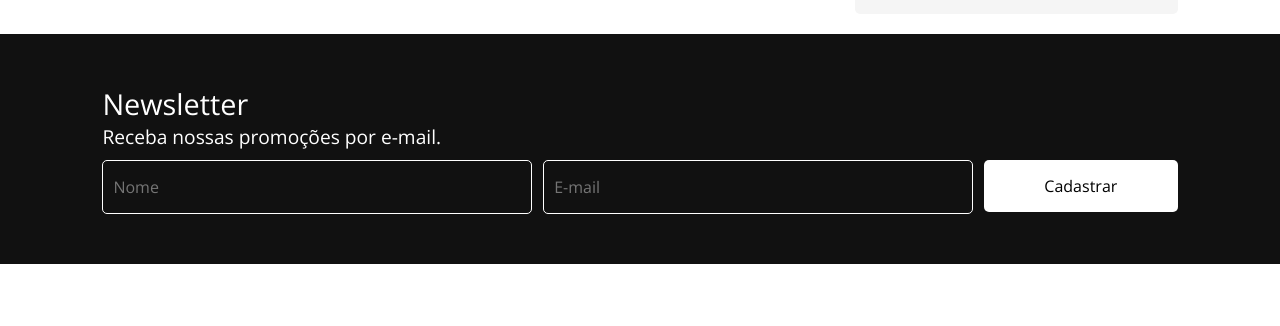
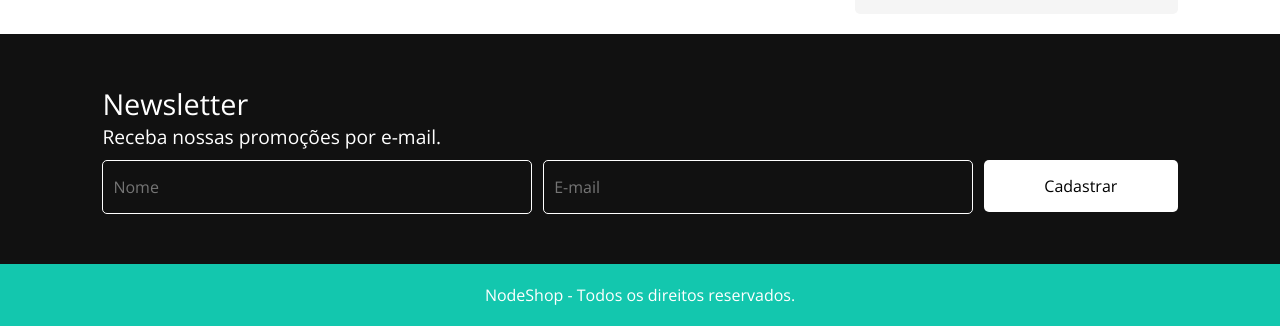
Before and after one commit to fabioml10/html-css, a plain HTML site: page index.html in a window 1280 px wide. Shown: the part 750-1076 px from the top of the page. Before the commit the page ends 1014 px from the top, so only its background shows below. Drawn offline with nearby package versions, Linux system fonts and the light colour scheme.

Commit message:
Footer created

```diff
--- a/css/style.css
+++ b/css/style.css
@@ -213,3 +213,17 @@ p {
   float: right;
   cursor: pointer;
 }
+
+/*rodape*/
+
+.rodape {
+  width: 100%;
+  background-color: #13c7ae;
+  padding: 20px 8%;
+  float: left;
+}
+
+.rodape p {
+  color: #fff;
+  text-align: center;
+}
--- a/index.html
+++ b/index.html
@@ -75,6 +75,9 @@
     </form>
   </section>
 
+  <footer class="rodape">
+    <p>NodeShop - Todos os direitos reservados.</p>
+  </footer>
 
 </body>
 
```
